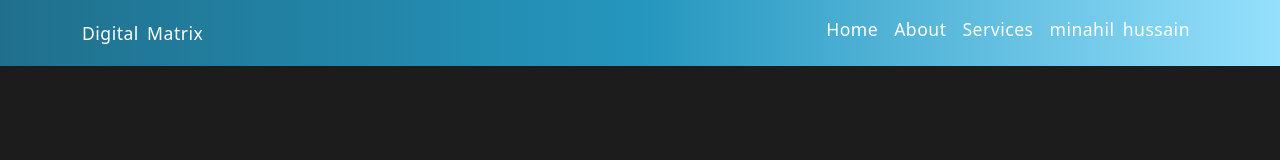
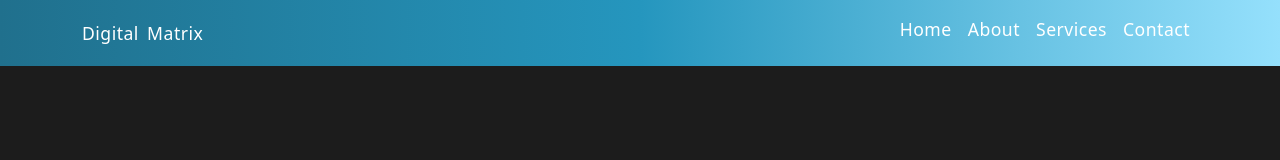
Before and after one commit to Muhammad-Ali-16/Digital-Matrix, a plain HTML site: page index.html in a window 1280 px wide. Shown: the top 160 px of the page. Drawn offline with nearby package versions, Linux system fonts and the light colour scheme.

Commit message:
Update index.html

```diff
--- a/index.html
+++ b/index.html
@@ -39,7 +39,7 @@
             <a class="nav-link" href="#services">Services</a>
           </li>
           <li class="nav-item">
-            <a class="nav-link" href="#contact">minahil hussain</a>
+            <a class="nav-link" href="#contact">Contact</a>
           </li>
       </div>
     </div>
```
